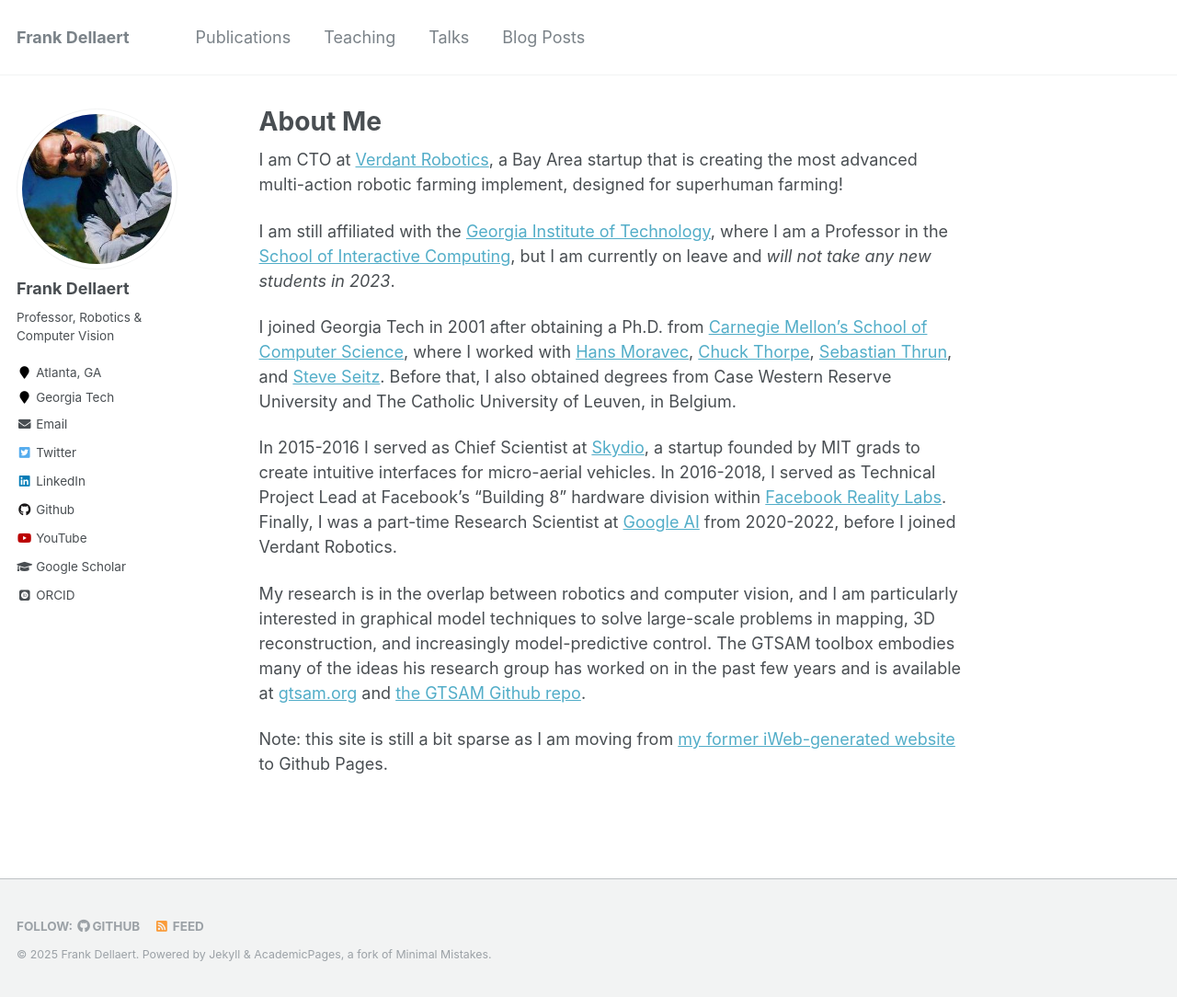
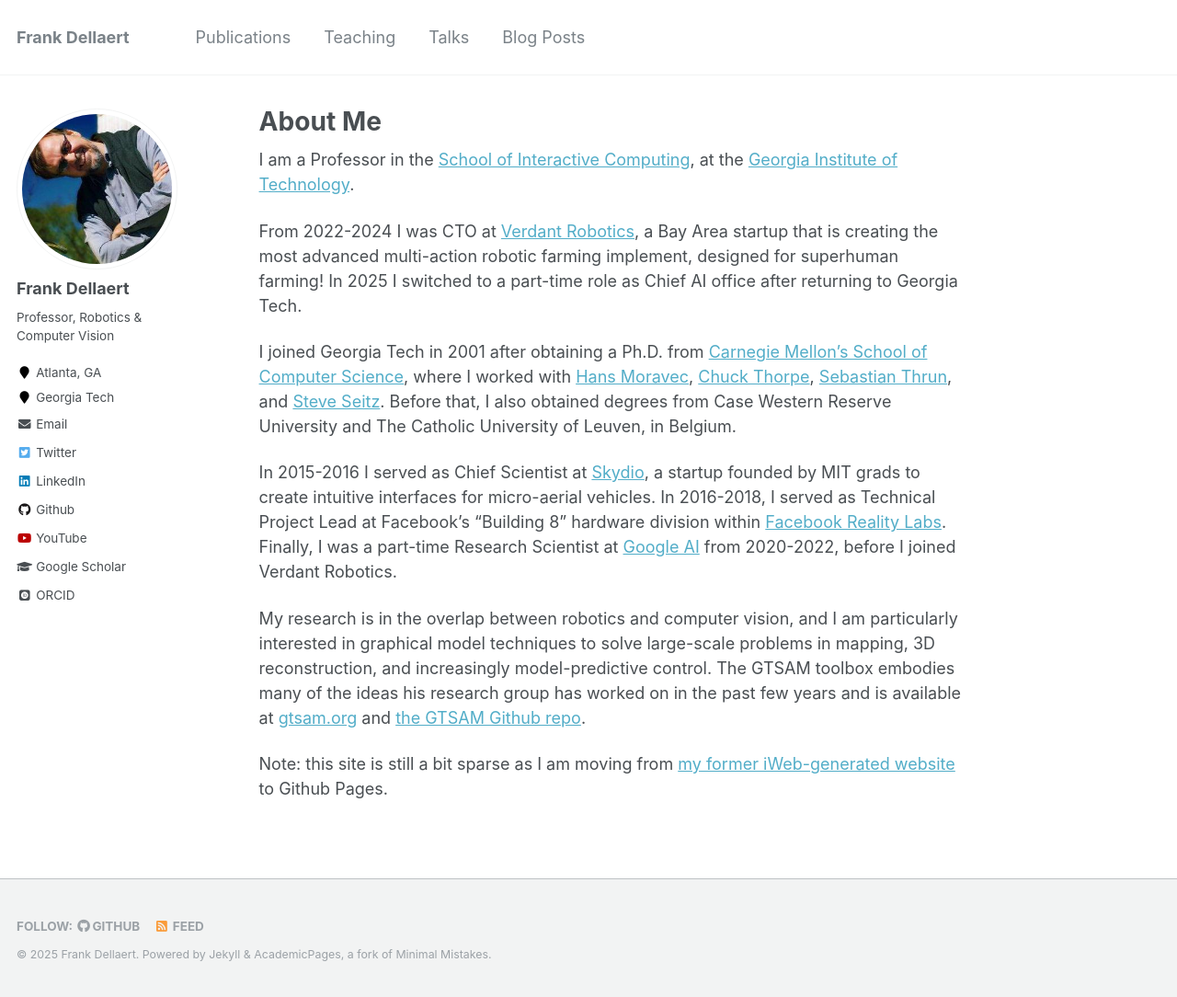
Before and after one commit to dellaert/dellaert.github.io, a Jekyll site: the page built from _pages/about.md, in a window 1280 px wide and 1084 px high. Shown: the whole window at 92% size. Built offline with Jekyll 4.4.1, drawn with Linux system fonts in a browser that asks for light colours; some web fonts are replaced.

Commit message:
Return from leave

```diff
--- a/_pages/about.md
+++ b/_pages/about.md
@@ -8,9 +8,9 @@
   - /about.html
 ---
 
-I am CTO at [Verdant Robotics](https://www.verdantrobotics.com/), a Bay Area startup that is creating the most advanced multi-action robotic farming implement, designed for superhuman farming!
+I am a Professor in the [School of Interactive Computing](https://www.ic.gatech.edu/), at the [Georgia Institute of Technology](https://www.gatech.edu/).
 
-I am still affiliated with the [Georgia Institute of Technology](https://www.gatech.edu/), where I am a Professor in the [School of Interactive Computing](https://www.ic.gatech.edu/), but I am currently on leave and *will not take any new students in 2023*.
+From 2022-2024 I was CTO at [Verdant Robotics](https://www.verdantrobotics.com/), a Bay Area startup that is creating the most advanced multi-action robotic farming implement, designed for superhuman farming! In 2025 I switched to a part-time role as Chief AI office after returning to Georgia Tech.
 
 I joined Georgia Tech in 2001 after obtaining a Ph.D. from [Carnegie Mellon’s School of Computer Science](https://www.scs.cmu.edu/), where I worked with [Hans Moravec](https://frc.ri.cmu.edu/~hpm/), [Chuck Thorpe](https://www.clarkson.edu/people/chuck-thorpe), [Sebastian Thrun](http://robots.stanford.edu/), and [Steve Seitz](https://homes.cs.washington.edu/~seitz/). Before that, I also obtained degrees from Case Western Reserve University and The Catholic University of Leuven, in Belgium.
 
```
